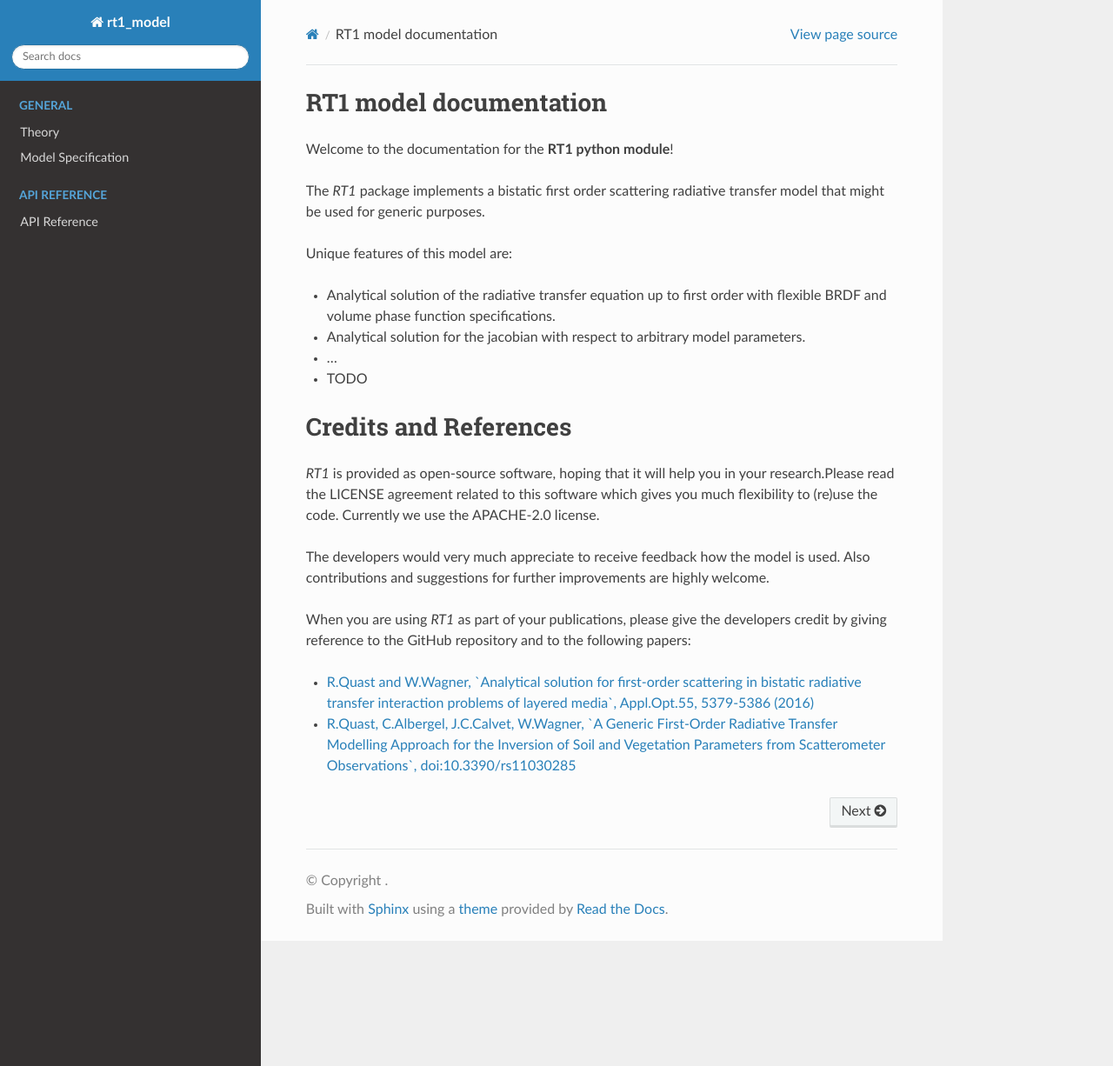
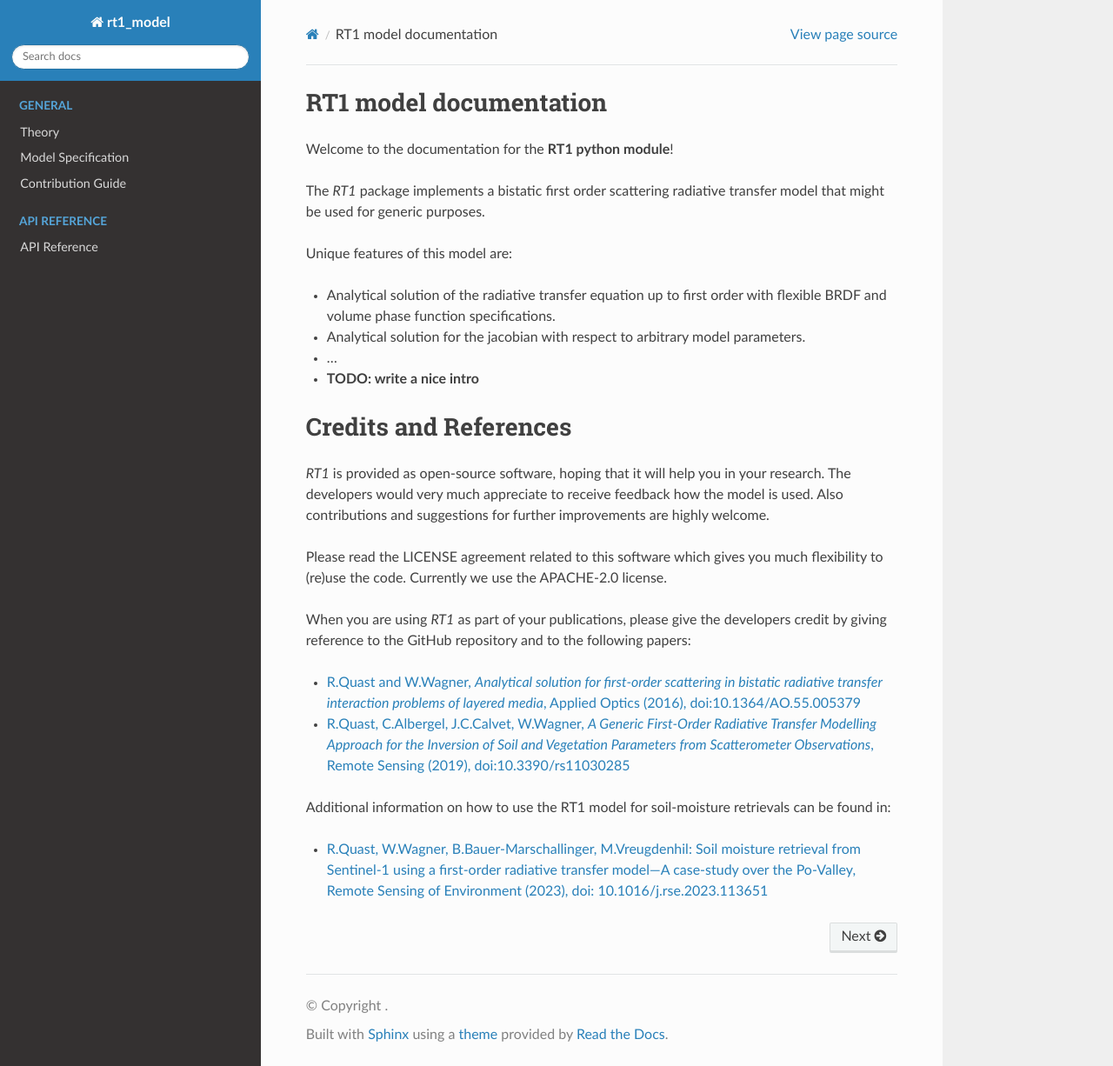
Before and after one commit to TUW-GEO/rt1_model, a Sphinx documentation site: the page built from docs/index.rst, in a window 1280 px wide and 1226 px high. Shown: the whole window at 87% size. Built offline with Sphinx 7.4.7 and the Read the Docs theme 2.0.0, drawn with Linux system fonts in a browser that asks for light colours.

Commit message:
update docs

```diff
--- a/docs/api_reference.rst
+++ b/docs/api_reference.rst
@@ -1,7 +1,5 @@
 API Reference
 -------------
-
-.. rubric:: 🐍 API Reference
 
 .. autosummary::
    :toctree: generated
--- /dev/null
+++ b/docs/contribution_guide.rst
@@ -0,0 +1,4 @@
+Contribution Guide
+------------------
+
+TODO
--- a/docs/index.rst
+++ b/docs/index.rst
@@ -11,15 +11,18 @@ Unique features of this model are:
 - Analytical solution of the radiative transfer equation up to first order with flexible BRDF and volume phase function specifications.
 - Analytical solution for the jacobian with respect to arbitrary model parameters.
 - ...
-- TODO
+- **TODO: write a nice intro**
 
 
 Credits and References
 ----------------------
 
-`RT1` is provided as open-source software, hoping that it will help you in your research.Please read the LICENSE agreement related to this software which gives you much flexibility to (re)use the code. Currently we use the APACHE-2.0 license.
+`RT1` is provided as open-source software, hoping that it will help you in your research.
+The developers would very much appreciate to receive feedback how the model is used. Also contributions and suggestions for further improvements are highly welcome.
 
-The developers would very much appreciate to receive feedback how the model is used. Also contributions and suggestions for further improvements are highly welcome.
+
+Please read the LICENSE agreement related to this software which gives you much flexibility to (re)use the code. Currently we use the APACHE-2.0 license.
+
 
 When you are using `RT1` as part of your publications, please give the developers credit by giving reference to the GitHub repository and to the following papers:
 
@@ -29,15 +32,29 @@ When you are using `RT1` as part of your publications, please give the developer
    <ul>
    <li>
    <a href=https://opg.optica.org/ao/viewmedia.cfm?uri=ao-55-20-5379&html=true>
-   R.Quast and W.Wagner, `Analytical solution for first-order scattering in bistatic radiative transfer interaction problems of layered media`, Appl.Opt.55, 5379-5386 (2016)
+   R.Quast and W.Wagner, <i>Analytical solution for first-order scattering in bistatic radiative transfer interaction problems of layered media</i>, Applied Optics (2016), doi:10.1364/AO.55.005379
    </a>
    </li>
    <li>
    <a href=https://www.mdpi.com/2072-4292/11/3/285>
-   R.Quast, C.Albergel, J.C.Calvet, W.Wagner, `A Generic First-Order Radiative Transfer Modelling Approach for the Inversion of Soil and Vegetation Parameters from Scatterometer Observations`,  doi:10.3390/rs11030285
+   R.Quast, C.Albergel, J.C.Calvet, W.Wagner, <i>A Generic First-Order Radiative Transfer Modelling Approach for the Inversion of Soil and Vegetation Parameters from Scatterometer Observations</i>, Remote Sensing (2019),  doi:10.3390/rs11030285
    </a>
    </li>
    </ul>
+
+
+Additional information on how to use the RT1 model for soil-moisture retrievals can be found in:
+
+.. raw:: html
+
+   <ul>
+   <li>
+   <a href=https://www.sciencedirect.com/science/article/pii/S003442572300202X>
+   R.Quast, W.Wagner, B.Bauer-Marschallinger, M.Vreugdenhil: Soil moisture retrieval from Sentinel-1 using a first-order radiative transfer model—A case-study over the Po-Valley, Remote Sensing of Environment (2023), doi: 10.1016/j.rse.2023.113651
+   </a>
+   </li>
+   </ul>
+
 
 
 .. toctree::
@@ -47,6 +64,7 @@ When you are using `RT1` as part of your publications, please give the developer
 
    theory
    model_specification
+   contribution_guide
 
 
 .. toctree::
```
